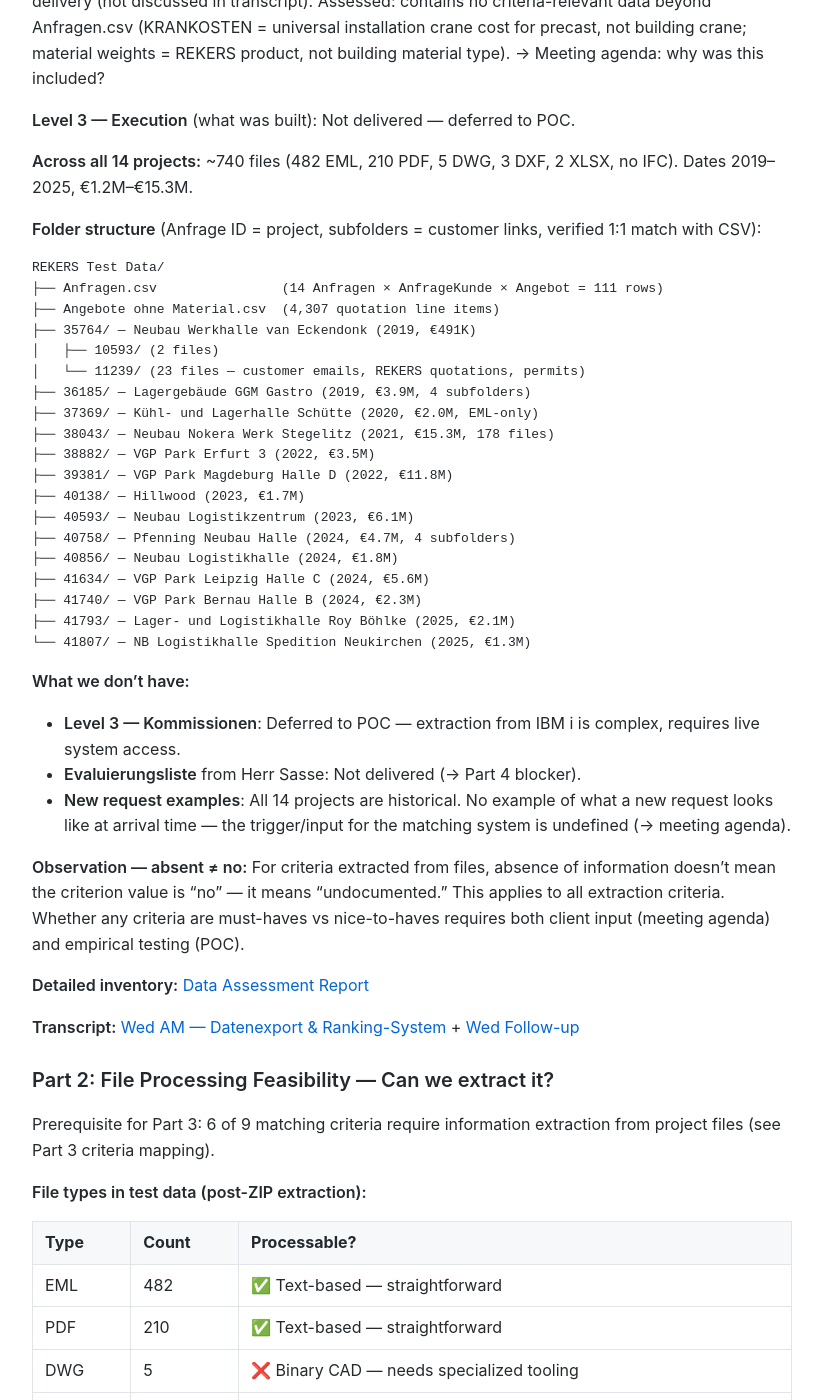
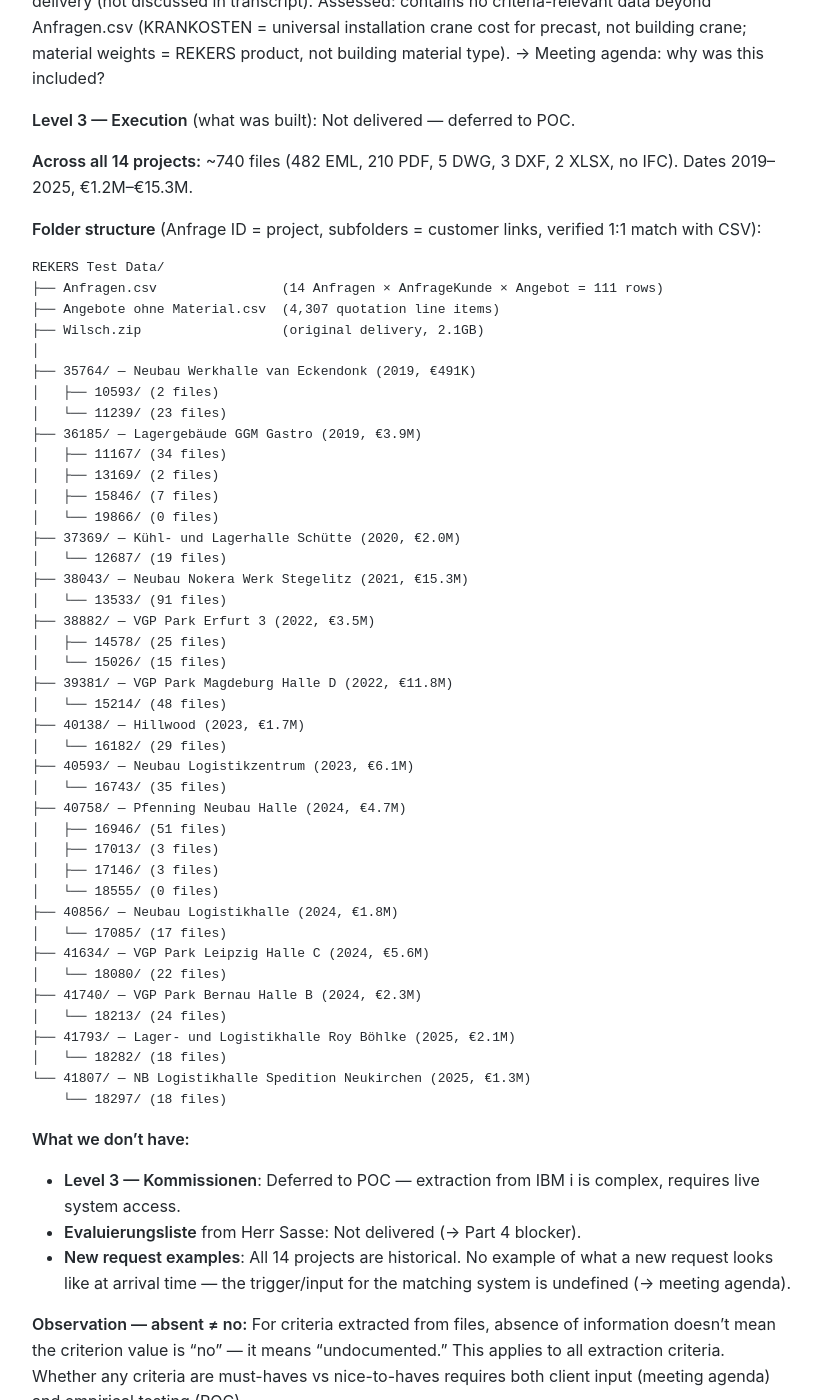
Before and after one commit to MariusWilsch/public-wilsch-ai-pages, a Jekyll site: the page built from project/rekers/design-doc-feasibility-report.md, in a window 1280 px wide and 1400 px high, scrolled down 2314 px. Shown: the whole window, without its empty margins (228-1051 px from the left). Built offline with Jekyll 4.4.1, drawn with Linux system fonts in a browser that asks for light colours; our own code applies the rules of GitHub Pages for plain Markdown files.

Commit message:
Sync from hippocampus 2026-02-11

````diff
--- a/project/rekers/design-doc-feasibility-report.md
+++ b/project/rekers/design-doc-feasibility-report.md
@@ -80,22 +80,44 @@ The problem is NOT building a full AI quotation system. The problem IS determini
 REKERS Test Data/
 ├── Anfragen.csv                (14 Anfragen × AnfrageKunde × Angebot = 111 rows)
 ├── Angebote ohne Material.csv  (4,307 quotation line items)
+├── Wilsch.zip                  (original delivery, 2.1GB)
+│
 ├── 35764/ — Neubau Werkhalle van Eckendonk (2019, €491K)
 │   ├── 10593/ (2 files)
-│   └── 11239/ (23 files — customer emails, REKERS quotations, permits)
-├── 36185/ — Lagergebäude GGM Gastro (2019, €3.9M, 4 subfolders)
-├── 37369/ — Kühl- und Lagerhalle Schütte (2020, €2.0M, EML-only)
-├── 38043/ — Neubau Nokera Werk Stegelitz (2021, €15.3M, 178 files)
+│   └── 11239/ (23 files)
+├── 36185/ — Lagergebäude GGM Gastro (2019, €3.9M)
+│   ├── 11167/ (34 files)
+│   ├── 13169/ (2 files)
+│   ├── 15846/ (7 files)
+│   └── 19866/ (0 files)
+├── 37369/ — Kühl- und Lagerhalle Schütte (2020, €2.0M)
+│   └── 12687/ (19 files)
+├── 38043/ — Neubau Nokera Werk Stegelitz (2021, €15.3M)
+│   └── 13533/ (91 files)
 ├── 38882/ — VGP Park Erfurt 3 (2022, €3.5M)
+│   ├── 14578/ (25 files)
+│   └── 15026/ (15 files)
 ├── 39381/ — VGP Park Magdeburg Halle D (2022, €11.8M)
+│   └── 15214/ (48 files)
 ├── 40138/ — Hillwood (2023, €1.7M)
+│   └── 16182/ (29 files)
 ├── 40593/ — Neubau Logistikzentrum (2023, €6.1M)
-├── 40758/ — Pfenning Neubau Halle (2024, €4.7M, 4 subfolders)
+│   └── 16743/ (35 files)
+├── 40758/ — Pfenning Neubau Halle (2024, €4.7M)
+│   ├── 16946/ (51 files)
+│   ├── 17013/ (3 files)
+│   ├── 17146/ (3 files)
+│   └── 18555/ (0 files)
 ├── 40856/ — Neubau Logistikhalle (2024, €1.8M)
+│   └── 17085/ (17 files)
 ├── 41634/ — VGP Park Leipzig Halle C (2024, €5.6M)
+│   └── 18080/ (22 files)
 ├── 41740/ — VGP Park Bernau Halle B (2024, €2.3M)
+│   └── 18213/ (24 files)
 ├── 41793/ — Lager- und Logistikhalle Roy Böhlke (2025, €2.1M)
+│   └── 18282/ (18 files)
 └── 41807/ — NB Logistikhalle Spedition Neukirchen (2025, €1.3M)
+    └── 18297/ (18 files)
 ```
 
 **What we don't have:**
````
